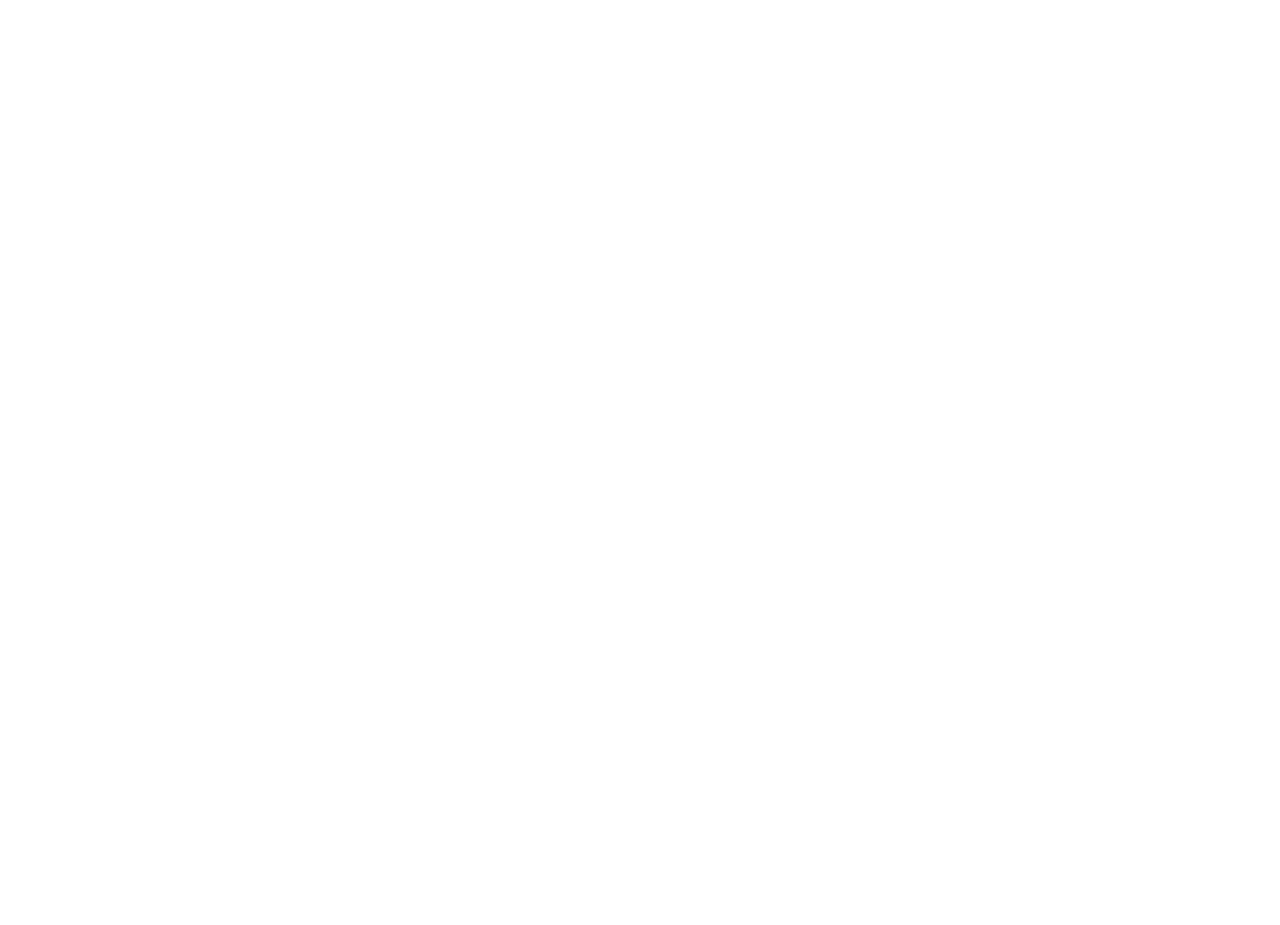
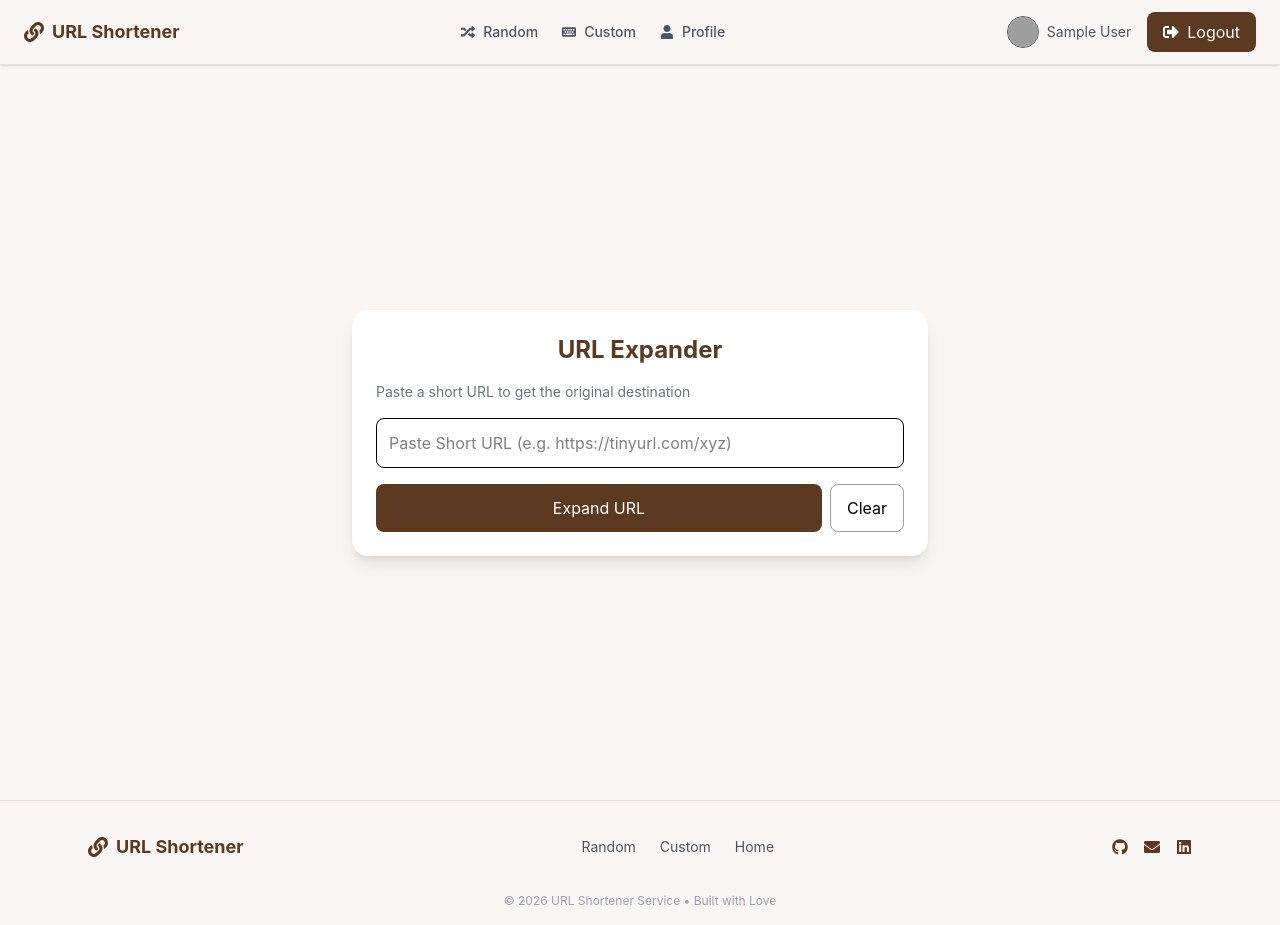
Before and after one commit to jaisondavid-m/url-shortner-service, a React (Vite) app in the folder client/: page /expand in a window 1280 px wide. Before the commit this address had no page. Before the commit the page ends 800 px from the top, so only its background shows below. Built offline with nearby package versions, Linux system fonts and the light colour scheme; sample sign-in values are in the browser's storage; grey boxes are pictures that could not be loaded.

Commit message:
added expand shorten url service

```diff
--- a/client/src/Layouts/App.jsx
+++ b/client/src/Layouts/App.jsx
@@ -7,6 +7,7 @@
 import Auth from "../pages/Auth.jsx"
 import Home from "../pages/Home.jsx"
 import Profile from "../pages/Profile.jsx"
+import ExpandURL from "../pages/ExpandURL.jsx"
 
 export default function App() {
   return(
@@ -31,6 +32,16 @@
                 </ProtectedRoute>
               }
           />
+          <Route
+              path="/expand"
+              element={
+                <ProtectedRoute>
+                  <AppLayout>
+                    <ExpandURL/>
+                  </AppLayout>
+                </ProtectedRoute>
+              }
+          />
           <Route path="/test" element={<TestPage/>} />
         </Routes>
     </BrowserRouter>
--- /dev/null
+++ b/client/src/pages/ExpandURL.jsx
@@ -0,0 +1,101 @@
+import React, { useState } from "react"
+import api from "../api/axios.js"
+
+function ExpandURL() {
+
+    const [inputUrl, setInputUrl] = useState("")
+    const [loading, setLoading] = useState(false)
+    const [result, setResult] = useState(null)
+    const [error, setError] = useState("")
+
+    const handleExpand = async () => {
+
+        if (!inputUrl) return
+
+        setLoading(true)
+        setResult(null)
+        setError("")
+
+        try {
+            const res = await api.get("/expand", {
+                params: {
+                    url: inputUrl,
+                }
+            })
+            setResult(res.data)
+        } catch (err) {
+            setError(err?.response?.data?.message || "Failed to Expand URL")
+        }
+        setLoading(false)
+    }
+
+    const handleClear = () => {
+        setInputUrl("")
+        setResult(null)
+        setError("")
+    }
+
+    return (
+        <div className="w-full flex items-center justify-center bg-[#F8F5F2] flex-1">
+            <div className="w-full max-w-xl bg-white p-6 rounded-2xl shadow-lg space-y-4">
+                <div className="text-center">
+                    <h1 className="text-2xl font-bold text-[#5C3A21]">
+                        URL Expander
+                    </h1>
+                </div>
+                <p className="text-sm text-gray-500">
+                    Paste a short URL to get the original destination
+                </p>
+                <input
+                    className="input"
+                    placeholder="Paste Short URL (e.g. https://tinyurl.com/xyz)"
+                    value={inputUrl}
+                    onChange={(e) => setInputUrl(e.target.value)}
+                />
+                <div className="flex gap-2">
+                    <button
+                        onClick={handleExpand}
+                        disabled={!inputUrl || loading}
+                        className="btn flex-1"
+                    >
+                        {loading ? "Expanding..." : "Expand URL"}
+                    </button>
+                    <button
+                        onClick={handleClear}
+                        className="px-4 py-2 border border-gray-400 rounded-lg hover:bg-gray-100"
+                    >
+                        Clear
+                    </button>
+
+                </div>
+                {error && (
+                        <p className="text-red-500 text-sm">{error}</p>
+                    )}
+                    {result && (
+                        <div className="bg-[#F8F5F2] border border-[#E8DED6] p-4 rounded-xl space-y-3">
+                            <div>
+                                <p className="text-xs text-gray-500">Original Input</p>
+                                <p className="text-sm break-all">{result.original}</p>
+                            </div>
+                            <div>
+                                <p className="text-xs text-gray-500">Final URL</p>
+                                <p className="text-sm font-medium text-[#5C3A21] break-all">
+                                    {result.final}
+                                </p>
+                            </div>
+                            <button
+                                onClick={() => navigator.clipboard.writeText(result.final)}
+                                className="w-full bg-[#5C3A21] text-white py-2 rounded-lg hover:opacity-90"
+                            >
+                                Copy Final URL
+                            </button>
+                        </div>
+                    )}
+            </div>
+
+        </div>
+    )
+
+}
+
+export default ExpandURL
```
